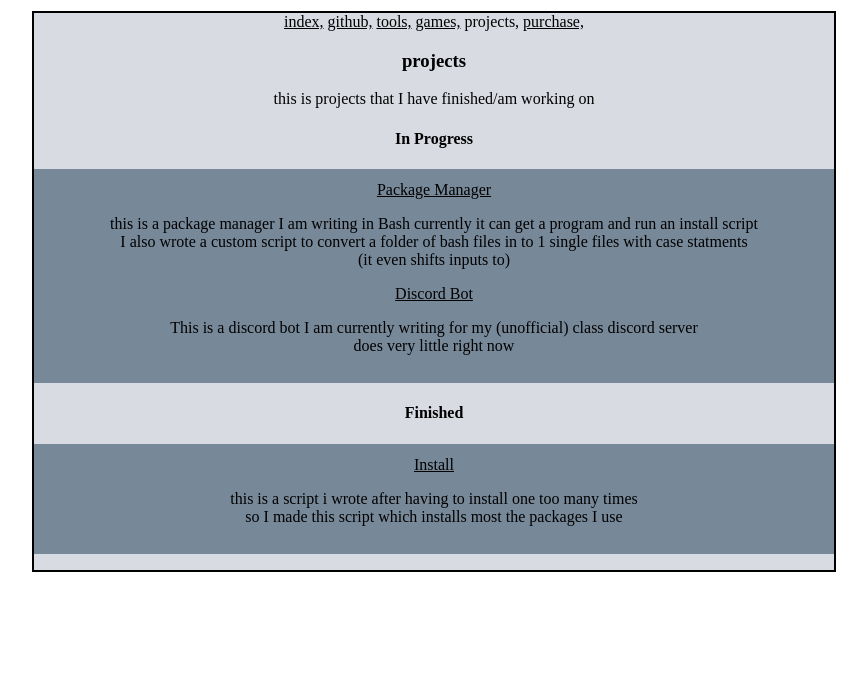
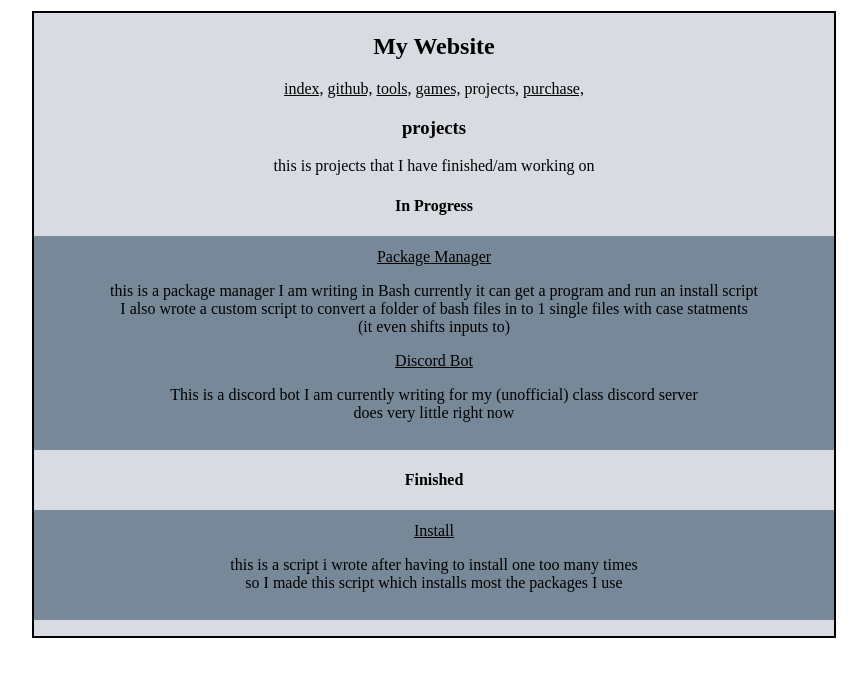
Before and after one commit to walksanatora/website, a plain HTML site: page projects.html in a window 1280 px wide. Shown: the whole page, without its empty margins (206-1073 px from the left). Drawn offline with Linux system fonts and the light colour scheme.

Commit message:
header2 electric boogalo

```diff
--- a/projects.html
+++ b/projects.html
@@ -6,6 +6,7 @@
     </head>
     <body>
         <div class=page>
+            <h2>My Website</h2>
             <div class=nav>
                 <a href="index.html">index,</a>
                 <a href=https://github.com/walksanatora>github,</a>
```
Also changed, not shown: games.html (+1 -0 lines), purchase.html (+1 -0 lines), tools.html (+1 -0 lines), index.html (indentation only).
